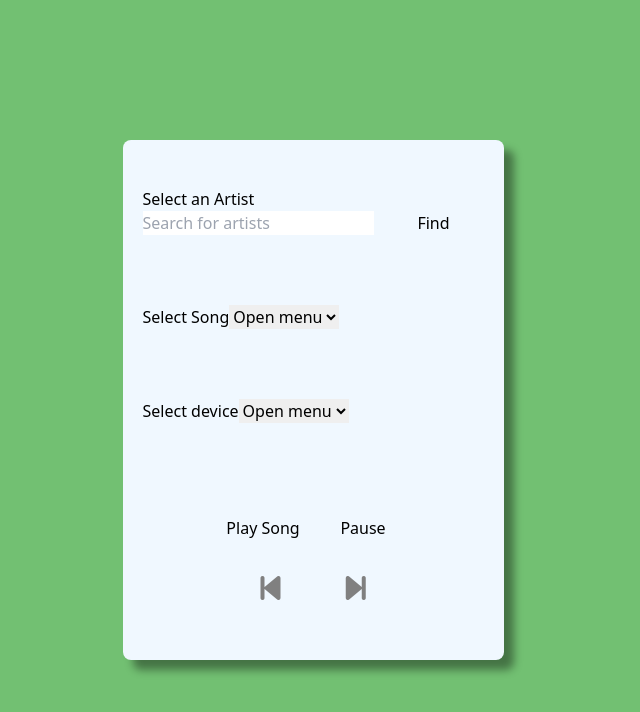
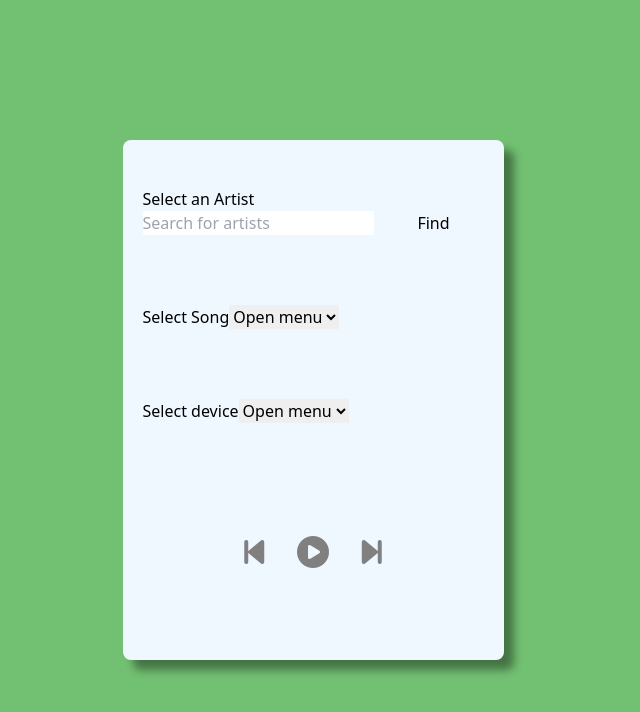
Before and after one commit to ALADM2/Playlist_Creator, a React (Vite) app: page /mainpage in a window 1280 px wide. Shown: the top 712 px of the page, without its empty margins (327-967 px from the left). Built offline with nearby package versions, Linux system fonts and the light colour scheme.

Commit message:
incorporate song with playlist

```diff
--- a/src/components/Input.jsx
+++ b/src/components/Input.jsx
@@ -18,7 +18,7 @@ const Input = (props) => {
     async function handleClick() {
         setLoading(true);
         if (props.data === 'playlist') {
-            props.setPlaylist(await createPlaylist(token, artist.genres, artist.name, artist.id));
+            props.setPlaylist(await createPlaylist(token, artist.genres, artist.name, artist.id, props.song));
         } else {
             props.setArtist(await getArtists(token, inputRef.current.value))
         }
--- a/src/components/MainPage.jsx
+++ b/src/components/MainPage.jsx
@@ -14,15 +14,18 @@ const MainPage = () => {
     const [playList, setPlaylist] = useState();
     const [device, setDevice] = useState();
     const [player, setPlayer] = useState(false);
+    const [playing, setPlaying] = useState(false);
     const { token } = useContext(TokenContext)
 
-    function handlePlay(type) {
-        type === 'song' ? play(token, song, device) : playPlaylist(token, playList[0].uri, device)
+    function handlePlay() {
+        playPlaylist(token, playList[0].uri, device)
         setPlayer(true);
+        setPlaying(true);
     }
 
     function handlePause() {
-        pause(token, device)
+        pause(token, device);
+        setPlaying(false);
     }
 
     function handleSkip(action) {
@@ -38,20 +41,18 @@ const MainPage = () => {
             <div className='selectMenu'>
                 <Input setTopSongs={setTopSongs} setArtist={setArtist} artist={artist} />
                 <DropDown setSong={setSong} topSongs={topSongs} data={'topSongs'} />
+                {song ? (
+                    <Input data={'playlist'} setPlaylist={setPlaylist} artist={artist} song={song} />
+                    ) : <></>}
                 <DropDown setDevice={setDevice} data={'devices'} />
-                {player ? (
-                    <Input data={'playlist'} setPlaylist={setPlaylist} artist={artist} />
-                ) : <></>}
                 <div className='panel'>
-                    <div className='playPause'>
-                        <button onClick={() => { handlePlay('song') }} type="button" className="focus:outline-none text-white bg-green-700 hover:bg-green-800 focus:ring-4 focus:ring-green-300 font-medium rounded-lg text-sm px-5 py-2.5 me-2 mb-2 dark:bg-green-600 dark:hover:bg-green-700 dark:focus:ring-green-800">Play Song</button>
-                        {playList ? (
-                            <button onClick={() =>{handlePlay('list')}} type="button" className="focus:outline-none text-white bg-green-700 hover:bg-green-800 focus:ring-4 focus:ring-green-300 font-medium rounded-lg text-sm px-5 py-2.5 me-2 mb-2 dark:bg-green-600 dark:hover:bg-green-700 dark:focus:ring-green-800">Play Playlist</button>
-                        ) : null}
-                        <button onClick={handlePause} type="button" className="focus:outline-none text-white bg-yellow-400 hover:bg-yellow-500 focus:ring-4 focus:ring-yellow-300 font-medium rounded-lg text-sm px-5 py-2.5 me-2 mb-2 dark:focus:ring-yellow-900">Pause</button>
-                    </div>
                     <div className='nextPrev'>
                         <i onClick={() => { handleSkip('prev') }} className="fa-solid fa-backward-step fa-2xl"></i>
+                        {playing ? (
+                            <i onClick={handlePause} class="fa-solid fa-circle-pause fa-2xl"></i>
+                        ) : (
+                            <i onClick={handlePlay} class="fa-solid fa-circle-play fa-2xl"></i>
+                        )}
                         <i onClick={() => { handleSkip('next') }} className="fa-solid fa-forward-step fa-2xl"></i>
                     </div>
                 </div>
--- a/src/controllers/apiController.js
+++ b/src/controllers/apiController.js
@@ -65,8 +65,8 @@ const getPlaylistByGenre = async (token, genreID) => {
     }
 }
 
-const createPlaylist = async (token, genres, artistName, artistId) => {
-    let trackURIs;
+const createPlaylist = async (token, genres, artistName, artistId, firstSong) => {
+    let trackURIs = [firstSong];
     let playlistId;
     let playlistData;
     genres = genres.slice(-4);
@@ -80,7 +80,8 @@ const createPlaylist = async (token, genres, artistName, artistId) => {
         })
 
         const data = await result.json();
-        trackURIs = data.tracks.map(track => track.uri);
+        const tracks = data.tracks.map(track => track.uri);
+        trackURIs = trackURIs.concat(tracks);
 
     } catch (error) {
         console.log(error.response.data)
```
